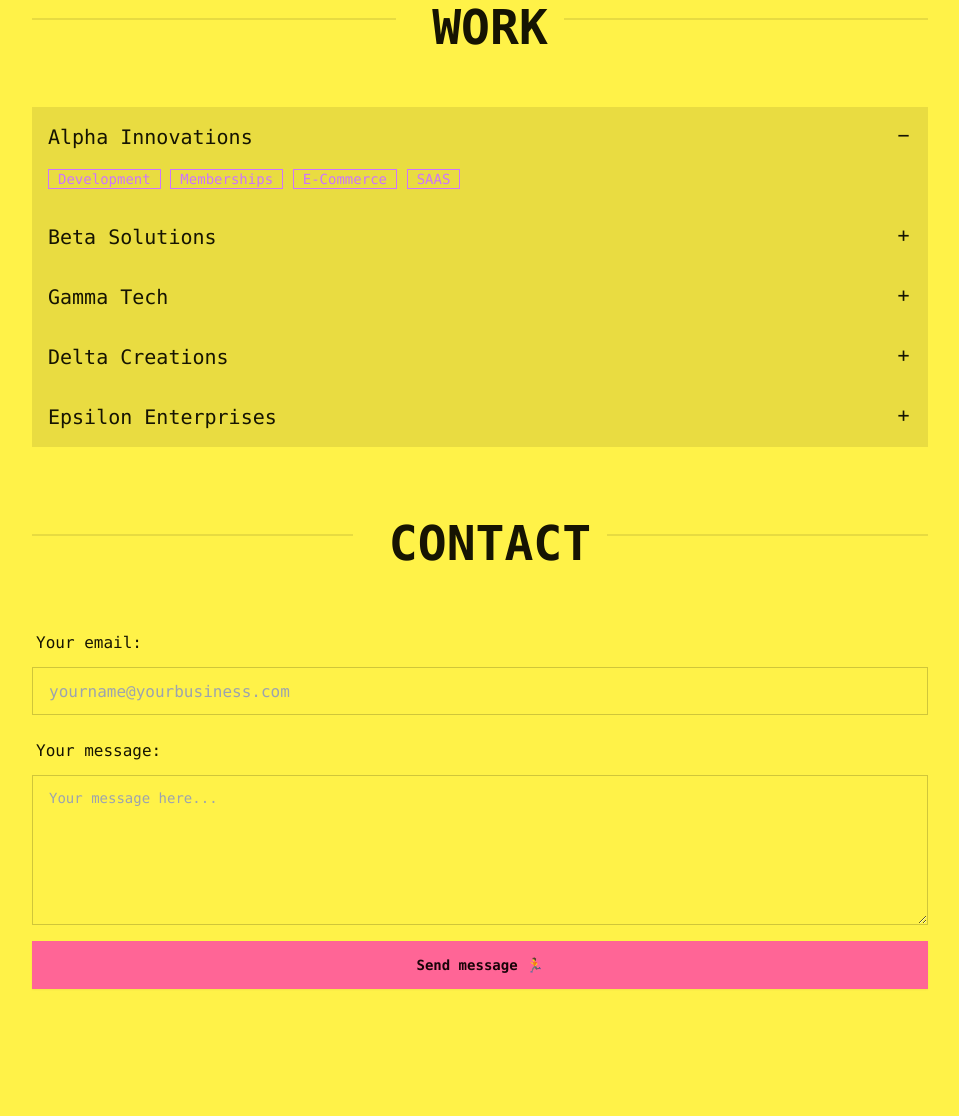
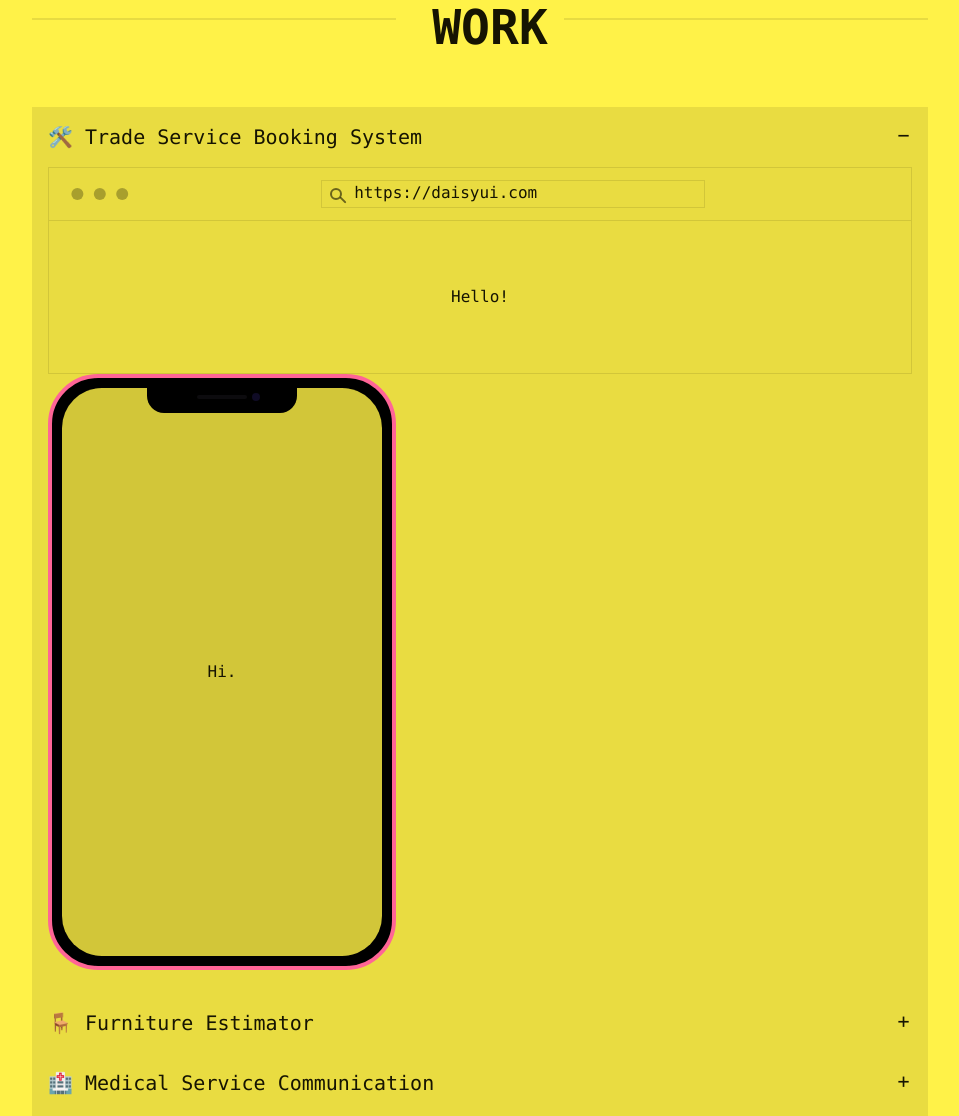
Before and after one commit to jaslr/wwc, a plain HTML site: page index.html in a window 1280 px wide. Shown: the part 629-1745 px from the top of the page, without its empty margins (160-1119 px from the left). Before the commit the page ends 1698 px from the top, so only its background shows below. Drawn offline with nearby package versions, Linux system fonts and the light colour scheme.

Commit message:
chore: Update HTML structure and improve styling with Tailwind CSS

```diff
--- a/index.html
+++ b/index.html
@@ -30,8 +30,8 @@
         <a class="btn btn-ghost btn-xs p-1" onclick="setTheme('cyberpunk')">💻</a>
       </div>
   </header>
-  <section id="home" class="max-w-4xl mx-auto h-[70vh] flex items-center justify-center">
-    <h1 class="text-6xl font-bold text-center mt-5">
+  <section id="home" class="max-w-4xl mx-auto h-[60vh] md:h-[70vh] flex items-center justify-center px-4 md:px-0">
+    <h1 class="text-3xl md:text-6xl font-bold text-center mt-5">
       Hello, I'm Chip, I build technology products with a focus on clarity,
       usefulness and delight. And brevity.
     </h1>
@@ -42,65 +42,95 @@
       <h2 class="text-5xl font-semibold mt-4 ml-5 uppercase ">Work</h2>
     </div>
 
-
     <div class="collapse collapse-plus bg-base-200">
       <input type="radio" name="my-accordion-3" checked="checked" />
       <div class="collapse-title text-xl font-medium">
-        Alpha Innovations
+        🛠️ Trade Service Booking System
       </div>
       <div class="collapse-content">
-        <div class="badge badge-accent badge-outline">Development</div>
-        <div class="badge badge-accent badge-outline">Memberships</div>
-        <div class="badge badge-accent badge-outline">E-Commerce</div>
-        <div class="badge badge-accent badge-outline">SAAS</div>
+        <div class="mockup-browser border border-base-300">
+          <div class="mockup-browser-toolbar">
+            <div class="input border border-base-300">https://daisyui.com</div>
+          </div>
+          <div class="flex justify-center px-4 py-16 border-t border-base-300">Hello!</div>
+        </div>
+        <div class="mockup-phone border-primary">
+          <div class="camera"></div>
+          <div class="display">
+            <div class="artboard artboard-demo phone-1">Hi.</div>
+          </div>
+        </div>
       </div>
     </div>
     <div class="collapse collapse-plus bg-base-200">
       <input type="radio" name="my-accordion-3" />
       <div class="collapse-title text-xl font-medium">
-        Beta Solutions
+        🪑 Furniture Estimator
       </div>
       <div class="collapse-content">
-        <div class="badge badge-accent badge-outline">Subscriptions</div>
-        <div class="badge badge-accent badge-outline">Estimations</div>
-        <div class="badge badge-accent badge-outline">Development</div>
-        <div class="badge badge-accent badge-outline">Memberships</div>
+        <div class="mockup-window border bg-base-300">
+          <div class="flex justify-center px-4 py-16 bg-base-200">Hello!</div>
+        </div>
+        <div class="mockup-phone border-primary">
+          <div class="camera"></div>
+          <div the="display">
+            <div class="artboard artboard-demo phone-1">Hi.</div>
+          </div>
+        </div>
       </div>
     </div>
     <div class="collapse collapse-plus bg-base-200">
       <input type="radio" name="my-accordion-3" />
       <div class="collapse-title text-xl font-medium">
-        Gamma Tech
+        🏥 Medical Service Communication
       </div>
       <div class="collapse-content">
-        <div class="badge badge-accent badge-outline">E-Commerce</div>
-        <div class="badge badge-accent badge-outline">SAAS</div>
-        <div class="badge badge-accent badge-outline">Subscriptions</div>
-        <div class="badge badge-accent badge-outline">Estimations</div>
+        <div class="mockup-browser border border-base-300">
+          <div class="mockup-browser-toolbar">
+            <div class="input border border-base-300">https://daisyui.com</div>
+          </div>
+          <div class="flex justify-center px-4 py-16 border-t border-base-300">Hello!</div>
+        </div>
+        <div class="mockup-window border bg-base-300">
+          <div class="flex justify-center px-4 py-16 bg-base-200">Hello!</div>
+        </div>
       </div>
     </div>
     <div class="collapse collapse-plus bg-base-200">
       <input type="radio" name="my-accordion-3" />
       <div class="collapse-title text-xl font-medium">
-        Delta Creations
+        🏢 Team Building Booking
       </div>
       <div class="collapse-content">
-        <div class="badge badge-accent badge-outline">Development</div>
-        <div class="badge badge-accent badge-outline">E-Commerce</div>
-        <div class="badge badge-accent badge-outline">Memberships</div>
-        <div class="badge badge-accent badge-outline">SAAS</div>
+        <div class="mockup-phone border-primary">
+          <div class="camera"></div>
+          <div class="display">
+            <div class="artboard artboard-demo phone-1">Hi.</div>
+          </div>
+        </div>
+        <div class="mockup-window border bg-base-300">
+          <div class="flex justify-center px-4 py-16 bg-base-200">Hello!</div>
+        </div>
       </div>
     </div>
     <div class="collapse collapse-plus bg-base-200">
       <input type="radio" name="my-accordion-3" />
       <div class="collapse-title text-xl font-medium">
-        Epsilon Enterprises
+        🍽️ Hospitality Booking Platform
       </div>
       <div class="collapse-content">
-        <div class="badge badge-accent badge-outline">Subscriptions</div>
-        <div class="badge badge-accent badge-outline">Estimations</div>
-        <div class="badge badge-accent badge-outline">Development</div>
-        <div class="badge badge-accent badge-outline">E-Commerce</div>
+        <div class="mockup-browser border border-base-300">
+          <div class="mockup-browser-toolbar">
+            <div class="input border border-base-300">https://daisyui.com</div>
+          </div>
+          <div class="flex justify-center px-4 py-16 border-t border-base-300">Hello!</div>
+        </div>
+        <div class="mockup-phone border-primary">
+          <div class="camera"></div>
+          <div class="display">
+            <div class="artboard artboard-demo phone-1">Hi.</div>
+          </div>
+        </div>
       </div>
     </div>
   </section>
@@ -109,21 +139,18 @@
       <h2 class="text-5xl font-semibold mt-4 ml-5 uppercase ">Contact</h2>
     </div>
     <form action="https://formspree.io/f/mgegdnaq" method="POST" class="form-control space-y-4">
-      <div class="grid grid-rows-1 gap-1">
-        <label class="label text-left align-top">
-          Your email:</label>
-        <input type="email" name="email" class="input input-bordered w-full" placeholder="yourname@yourbusiness.com">
-      </div>
-      <div class="grid grid-rows-1 gap-1">
-        <label class="label text-left">
-          Your message:</label>
-        <textarea name="message" class="textarea textarea-bordered w-full" placeholder="Your message here..."
-          style="min-height: 150px;"></textarea>
-      </div>
+      <div class="grid grid-cols-1 gap-4">
+        <label class="label flex flex-col items-start">
+          Your email:
+          <input type="email" name="email" class="input input-bordered w-full" placeholder="yourname@yourbusiness.com">
+        </label>
+        <label class="label flex flex-col items-start">
+          Your message:
+          <textarea name="message" class="textarea textarea-bordered w-full" placeholder="Your message here..." style="min-height: 150px;"></textarea>
+        </label>
       </div>
       <button type="submit" class="btn btn-primary btn-auto">Send message 🏃</button>
     </form>
-    </div>
   </section>
 </body>
 </html>
```
